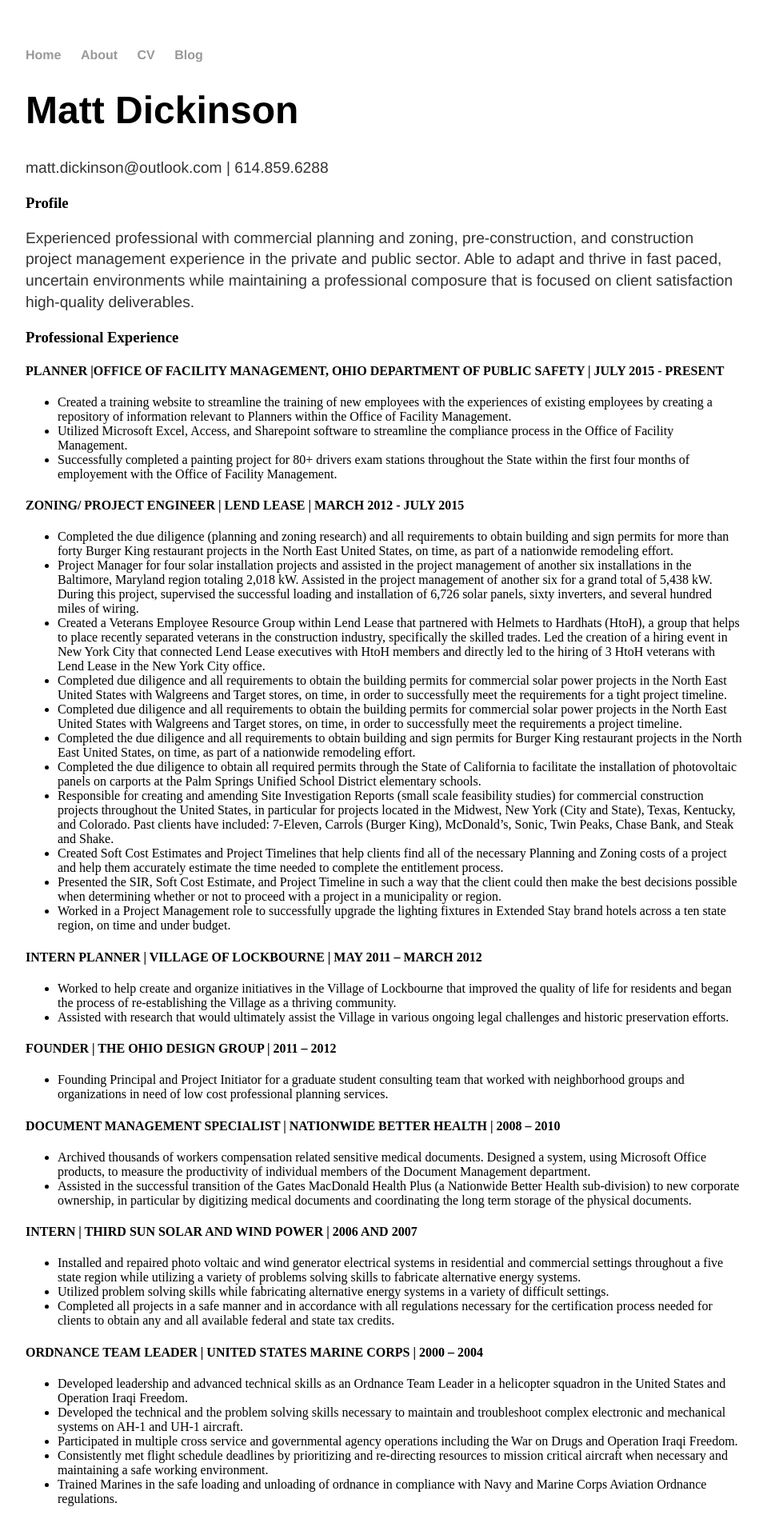
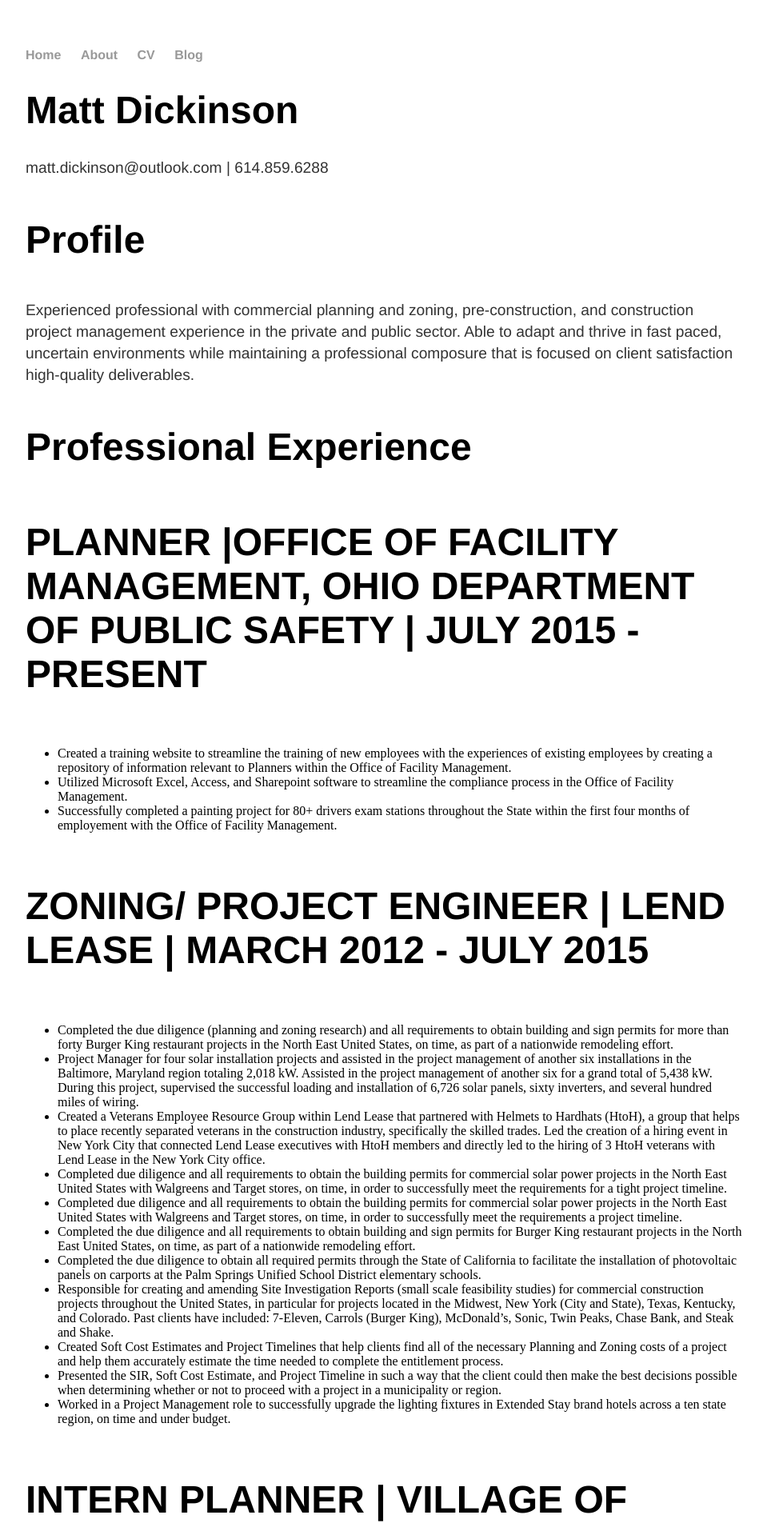
Before and after one commit to madickinson/madickinson.github.io, a Jekyll site: the page built from cv/index.html, in a window 1280 px wide. Shown: the top 1904 px of the page at 80% size, without its empty margins (160-1119 px from the left). Built offline with Jekyll 4.4.1, drawn with Linux system fonts in a browser that asks for light colours.

Commit message:
Update main.css

```diff
--- a/css/main.css
+++ b/css/main.css
@@ -20,6 +20,14 @@ a:hover {
     text-decoration: underline;
 }
 h1 {
+    font-size: 3em;
+    font-family:'Helvetica', 'Arial', 'Sans-Serif';
+}
+h3 {
+    font-size: 3em;
+    font-family:'Helvetica', 'Arial', 'Sans-Serif';
+}
+h4 {
     font-size: 3em;
     font-family:'Helvetica', 'Arial', 'Sans-Serif';
 }
```
